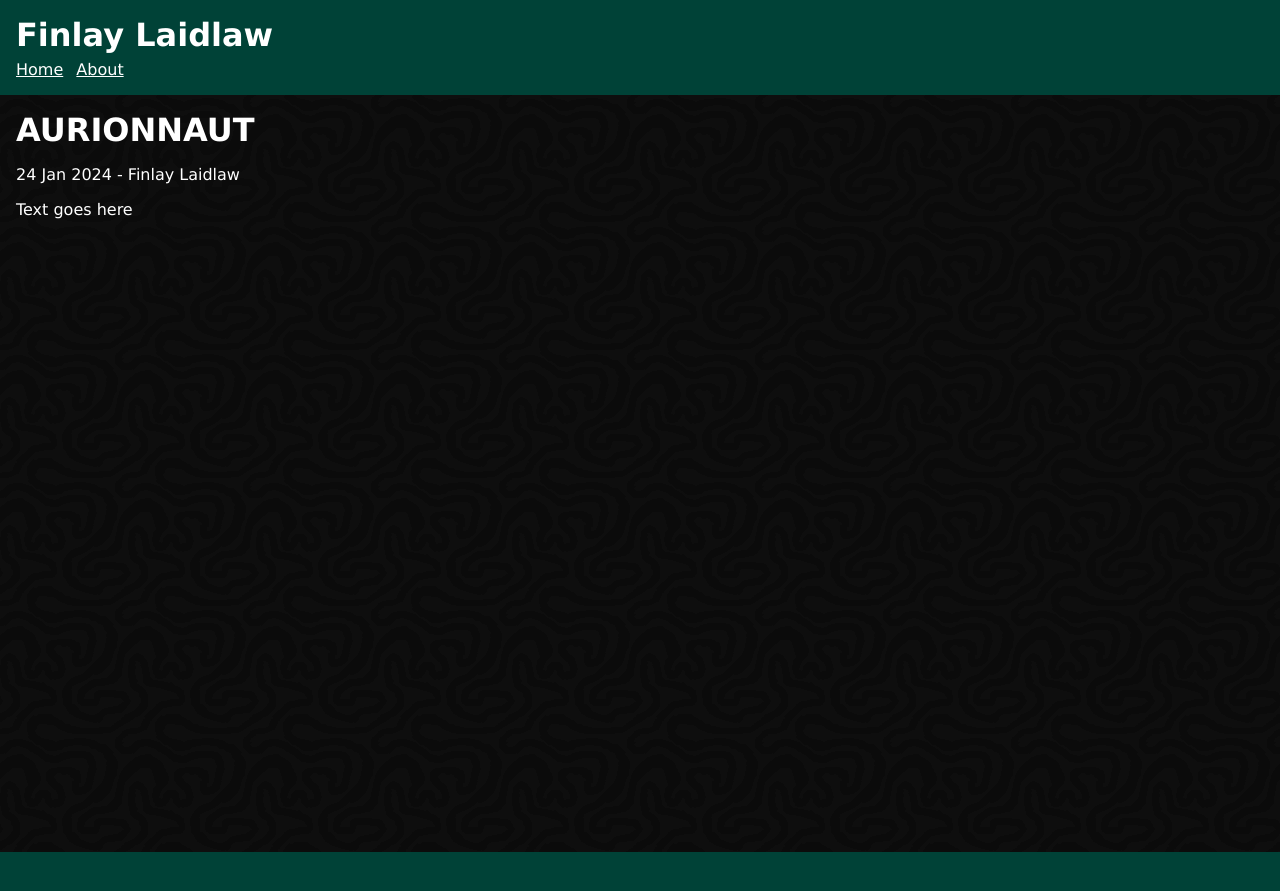
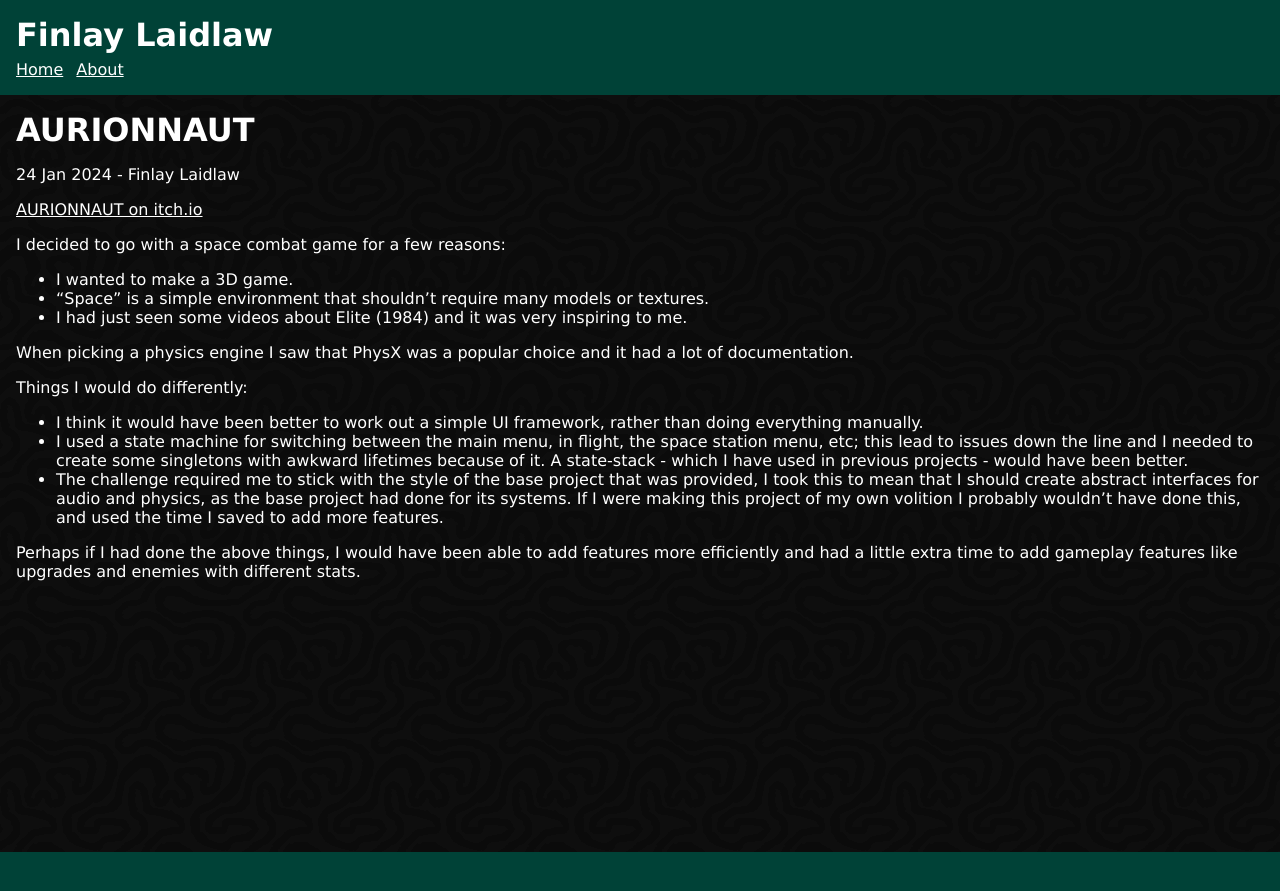
Before and after one commit to CyborgCabbage/cyborgcabbage.github.io, a Jekyll site: the page built from _posts/project/2024-01-24-aurionnaut.md, in a window 1280 px wide. Shown: the top 891 px of the page. Built offline with Jekyll 4.4.1, drawn with Linux system fonts in a browser that asks for light colours.

Commit message:
Add description to AURIONNAUT

```diff
--- a/_posts/project/2024-01-24-aurionnaut.md
+++ b/_posts/project/2024-01-24-aurionnaut.md
@@ -3,4 +3,18 @@ layout: post
 title: AURIONNAUT
 ---
 
-Text goes here
+[AURIONNAUT on itch.io](https://cyborgcabbage.itch.io/aurionnaut)
+
+I decided to go with a space combat game for a few reasons:
+- I wanted to make a 3D game.
+- “Space” is a simple environment that shouldn’t require many models or textures.
+- I had just seen some videos about Elite (1984) and it was very inspiring to me.
+
+When picking a physics engine I saw that PhysX was a popular choice and it had a lot of documentation.
+
+Things I would do differently:
+- I think it would have been better to work out a simple UI framework, rather than doing everything manually.
+- I used a state machine for switching between the main menu, in flight, the space station menu, etc; this lead to issues down the line and I needed to create some singletons with awkward lifetimes because of it. A state-stack - which I have used in previous projects - would have been better.
+- The challenge required me to stick with the style of the base project that was provided, I took this to mean that I should create abstract interfaces for audio and physics, as the base project had done for its systems. If I were making this project of my own volition I probably wouldn’t have done this, and used the time I saved to add more features.
+
+Perhaps if I had done the above things, I would have been able to add features more efficiently and had a little extra time to add gameplay features like upgrades and enemies with different stats.
```
